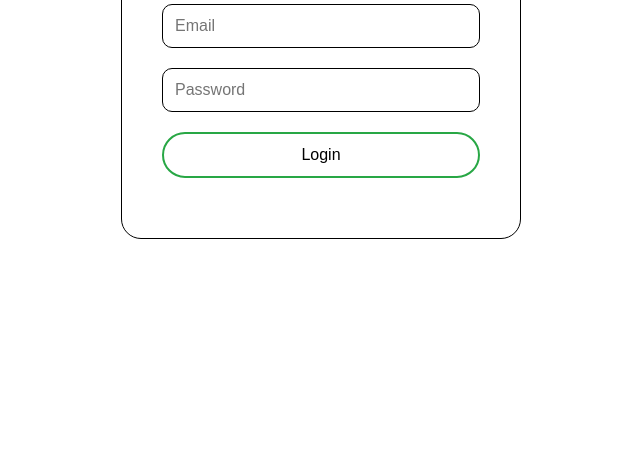
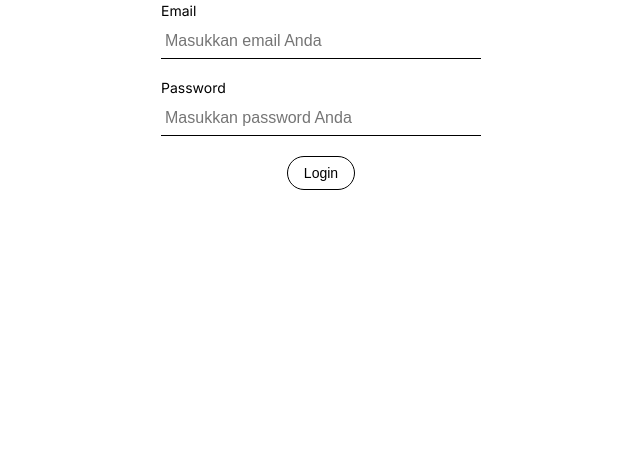
Before and after one commit to Zakisn1602/Input-Data-Ustadz, a plain HTML site: page index.html in a window 1280 px wide. Shown: the part 329-800 px from the top of the page, without its empty margins (319-959 px from the left). Drawn offline with Linux system fonts and the light colour scheme.

Commit message:
Update index.html

```diff
--- a/index.html
+++ b/index.html
@@ -4,8 +4,8 @@
   <meta charset="UTF-8">
   <meta name="viewport" content="width=device-width, initial-scale=1">
   <title>Login Pondok</title>
-  <!-- Import Google Fonts: Montserrat & Inter -->
-  <link href="https://fonts.googleapis.com/css2?family=Inter:wght@400&family=Montserrat:wght@600&display=swap" rel="stylesheet">
+  <!-- Import Google Fonts: Montserrat dan Inter -->
+  <link href="https://fonts.googleapis.com/css2?family=Inter:wght@400;500&family=Montserrat:wght@600&display=swap" rel="stylesheet">
   <style>
     /* Reset dasar */
     * {
@@ -17,59 +17,58 @@
       font-family: 'Inter', sans-serif;
       background-color: #fff;
       color: #000;
+      min-height: 100vh;
       display: flex;
+      justify-content: center;
       align-items: center;
-      justify-content: center;
-      min-height: 100vh;
       padding: 20px;
     }
     .container {
+      width: 100%;
       max-width: 400px;
-      width: 100%;
       padding: 40px;
-      border: 1px solid #000;
-      border-radius: 20px;
-      text-align: center;
     }
     h1 {
       font-family: 'Montserrat', sans-serif;
       font-size: 32px;
-      margin-bottom: 20px;
+      text-align: center;
+      margin-bottom: 30px;
     }
     form {
       display: flex;
       flex-direction: column;
-      gap: 20px;
+    }
+    label {
+      font-size: 14px;
+      margin-bottom: 5px;
     }
     input {
-      padding: 12px;
       font-size: 16px;
-      border: 1px solid #000;
-      border-radius: 10px;
-      background-color: #fff;
-    }
-    input:focus {
+      padding: 8px 4px;
+      background: transparent;
+      border: none;
+      border-bottom: 1px solid #000;
+      margin-bottom: 20px;
       outline: none;
-      border-color: #28a745; /* sedikit aksen hijau */
     }
     button {
-      padding: 12px;
-      font-size: 16px;
+      font-size: 14px;
+      padding: 8px 16px;
       background: transparent;
-      border: 2px solid #28a745; /* hijau tipis */
-      color: #000;
-      border-radius: 50px; /* bentuk oval */
+      border: 1px solid #000;
+      border-radius: 20px;
       cursor: pointer;
       transition: background 0.3s, color 0.3s;
+      align-self: center;
     }
     button:hover {
-      background: #28a745;
+      background: #000;
       color: #fff;
     }
     .info {
       margin-top: 20px;
+      text-align: center;
       font-size: 14px;
-      color: #000;
     }
   </style>
 </head>
@@ -77,20 +76,24 @@
   <div class="container">
     <h1>Login Pondok</h1>
     <form id="loginForm">
-      <input type="email" id="email" placeholder="Email" required>
-      <input type="password" id="password" placeholder="Password" required>
+      <label for="email">Email</label>
+      <input type="email" id="email" placeholder="Masukkan email Anda" required>
+      <label for="password">Password</label>
+      <input type="password" id="password" placeholder="Masukkan password Anda" required>
       <button type="submit">Login</button>
     </form>
     <div class="info" id="info"></div>
   </div>
 
   <script>
+    // Event listener untuk form login
     document.getElementById('loginForm').addEventListener('submit', function(e) {
       e.preventDefault();
       const email = document.getElementById('email').value;
       const password = document.getElementById('password').value;
 
-      // Placeholder untuk logika autentikasi, misalnya dengan Firebase Auth nanti
+      // Placeholder untuk logika autentikasi, misalnya integrasi dengan Firebase Auth
+      // Di sini, hanya menampilkan informasi login sebagai contoh
       document.getElementById('info').textContent = "Logged in as: " + email;
     });
   </script>
```
